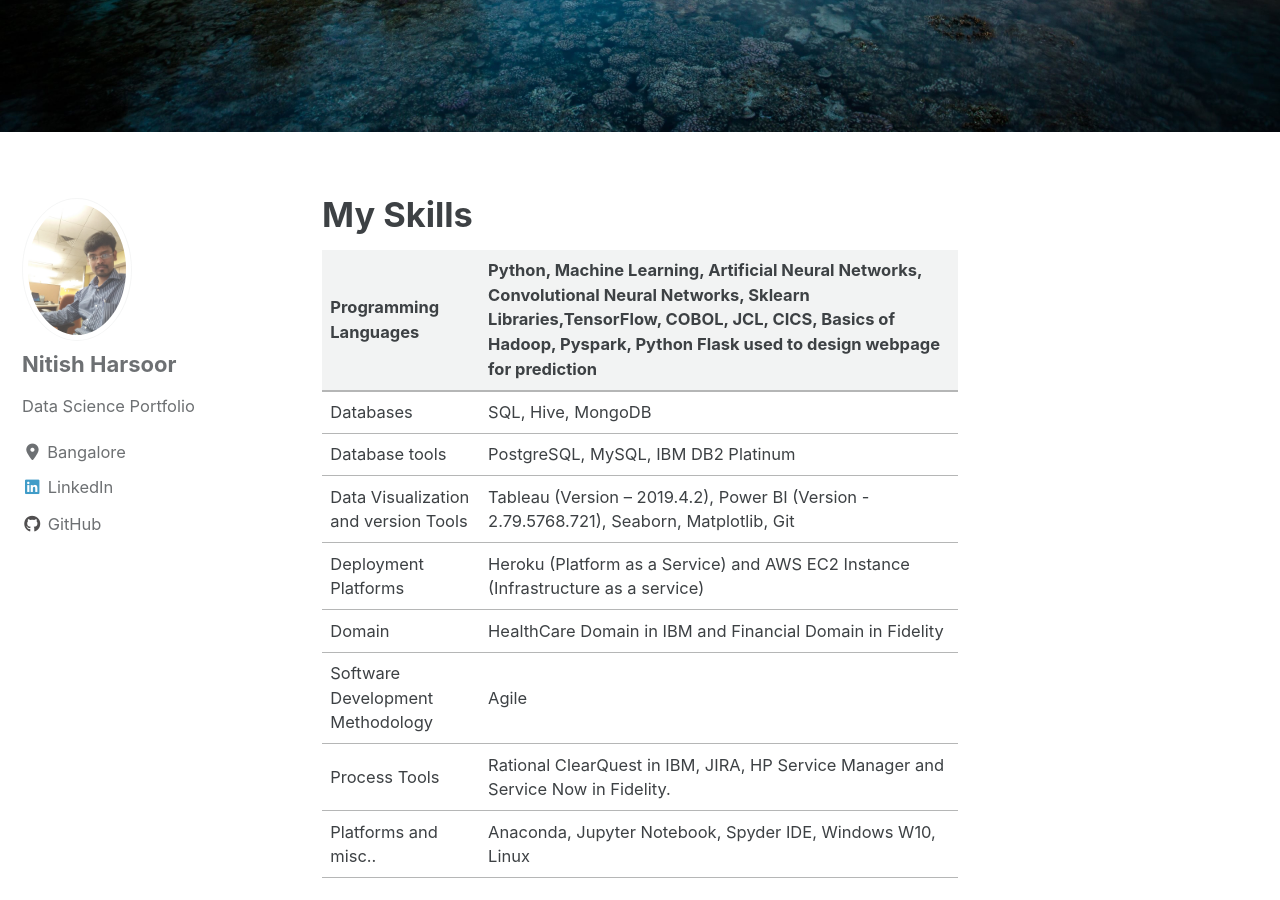
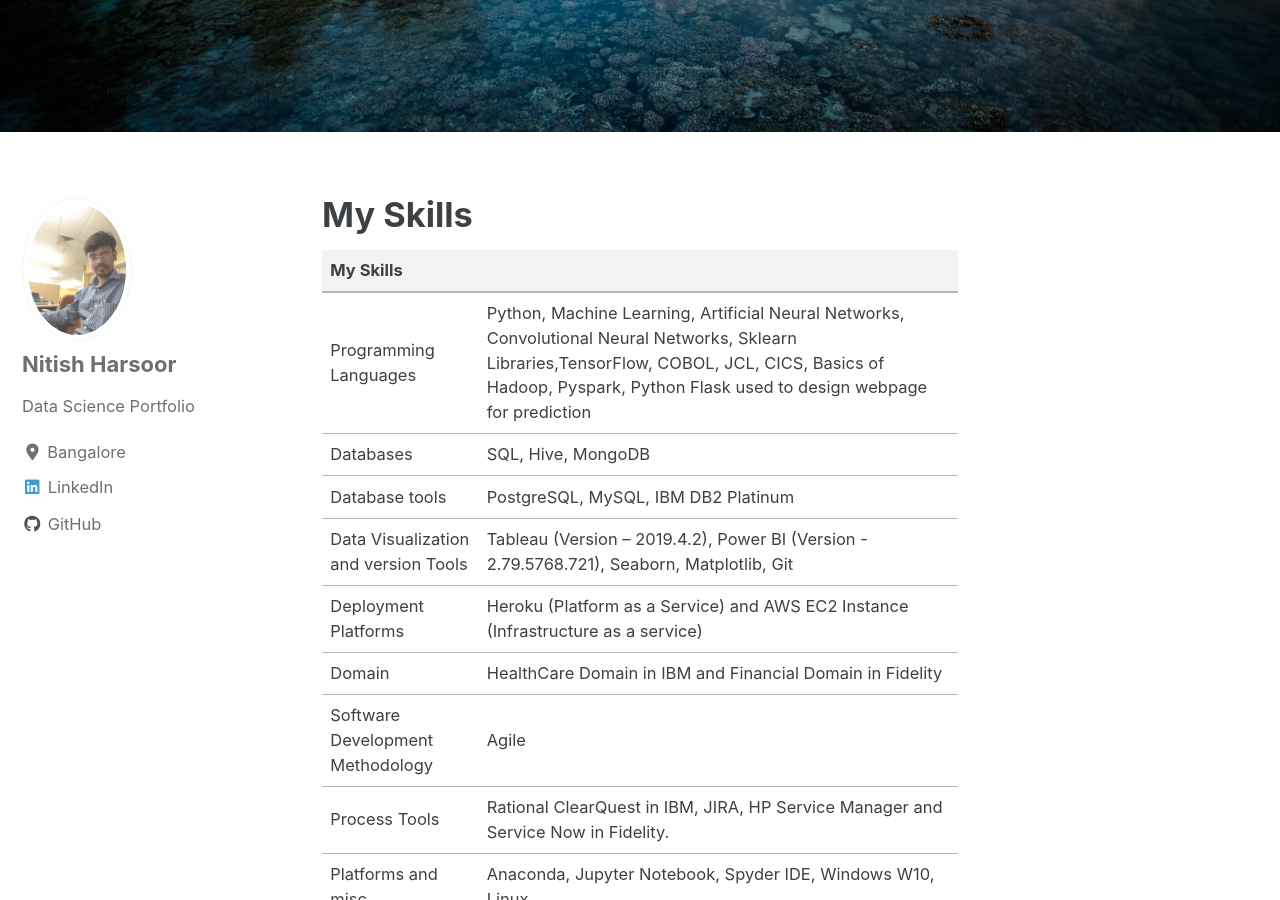
Before and after one commit to nitishkmr005/nitishkmr005.github.io, a Jekyll site: the page built from _pages/myskills.md, in a window 1280 px wide and 900 px high, scrolled down 677 px. Built offline with Jekyll 4.4.1, drawn with Linux system fonts in a browser that asks for light colours; cached includes are drawn as plain includes; nearby versions of some CDN libraries.

Commit message:
Update myskills.md

```diff
--- a/_pages/myskills.md
+++ b/_pages/myskills.md
@@ -7,6 +7,8 @@
    image: "/images/image.jpg"
 ---
 
+  |                                                                                 My Skills                                                                                                                                                                                             |
+  | ---------------------------------------------------------------------------------------------------------------------------------	--------------------------------------------------------------------------------------------------------|
   | Programming Languages | Python, Machine Learning, Artificial Neural Networks, Convolutional Neural Networks, Sklearn Libraries,TensorFlow, COBOL, JCL, CICS, Basics of Hadoop, Pyspark, Python Flask used to design webpage for prediction|
 	| ---------------------------------------------------------------------------------------------------------------------------------	--------------------------------------------------------------------------------------------------------|
 	| Databases		| SQL, Hive, MongoDB 	|
```
